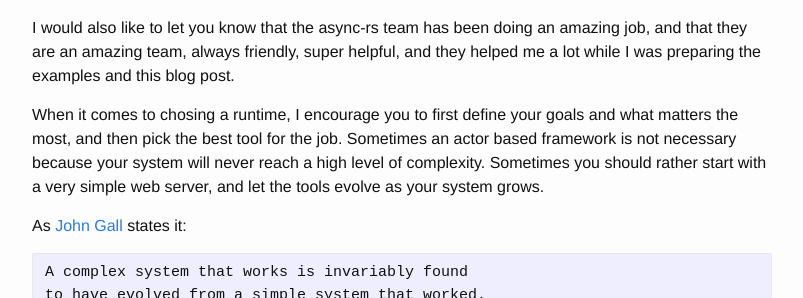
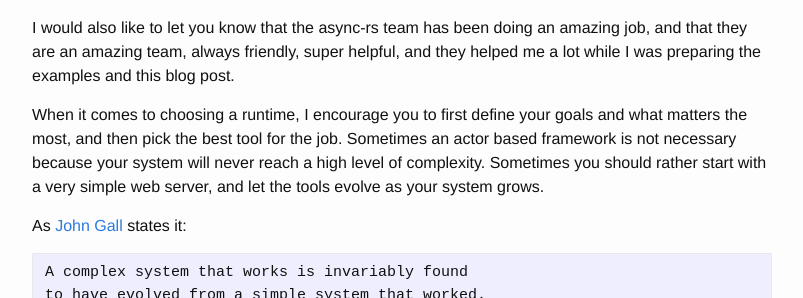
Before and after one commit to bastion-rs/blog, a Jekyll site: the page built from _posts/2020-02-23-bastion-floating-on-tide-part-1.md, in a window 1280 px wide and 900 px high, scrolled down 5748 px. Shown: the part 154-452 px from the top of the window, without its empty margins (238-1041 px from the left). Built offline with Jekyll 4.4.1, drawn with Linux system fonts in a browser that asks for light colours; some of the changed text lies outside the part shown.

Commit message:
Fix some typos (#11)

```diff
--- a/_posts/2020-02-23-bastion-floating-on-tide-part-1.md
+++ b/_posts/2020-02-23-bastion-floating-on-tide-part-1.md
@@ -248,7 +248,7 @@ async-rs and the async-std library allow you to achieve a lot, and by a lot I re
 
 I would also like to let you know that the async-rs team has been doing an amazing job, and that they are an amazing team, always friendly, super helpful, and they helped me a lot while I was preparing the examples and this blog post.
 
-When it comes to chosing a runtime, I encourage you to first define your goals and what matters the most, and then pick the best tool for the job. Sometimes an actor based framework is not necessary because your system will never reach a high level of complexity. Sometimes you should rather start with a very simple web server, and let the tools evolve as your system grows.
+When it comes to choosing a runtime, I encourage you to first define your goals and what matters the most, and then pick the best tool for the job. Sometimes an actor based framework is not necessary because your system will never reach a high level of complexity. Sometimes you should rather start with a very simple web server, and let the tools evolve as your system grows.
 
 As [John Gall ](https://en.wikipedia.org/wiki/John_Gall_(author)#Gall's_law) states it:
 
```
Also changed, not shown: other parts of _posts/2020-02-23-bastion-floating-on-tide-part-1.md (+2 -2 lines).
